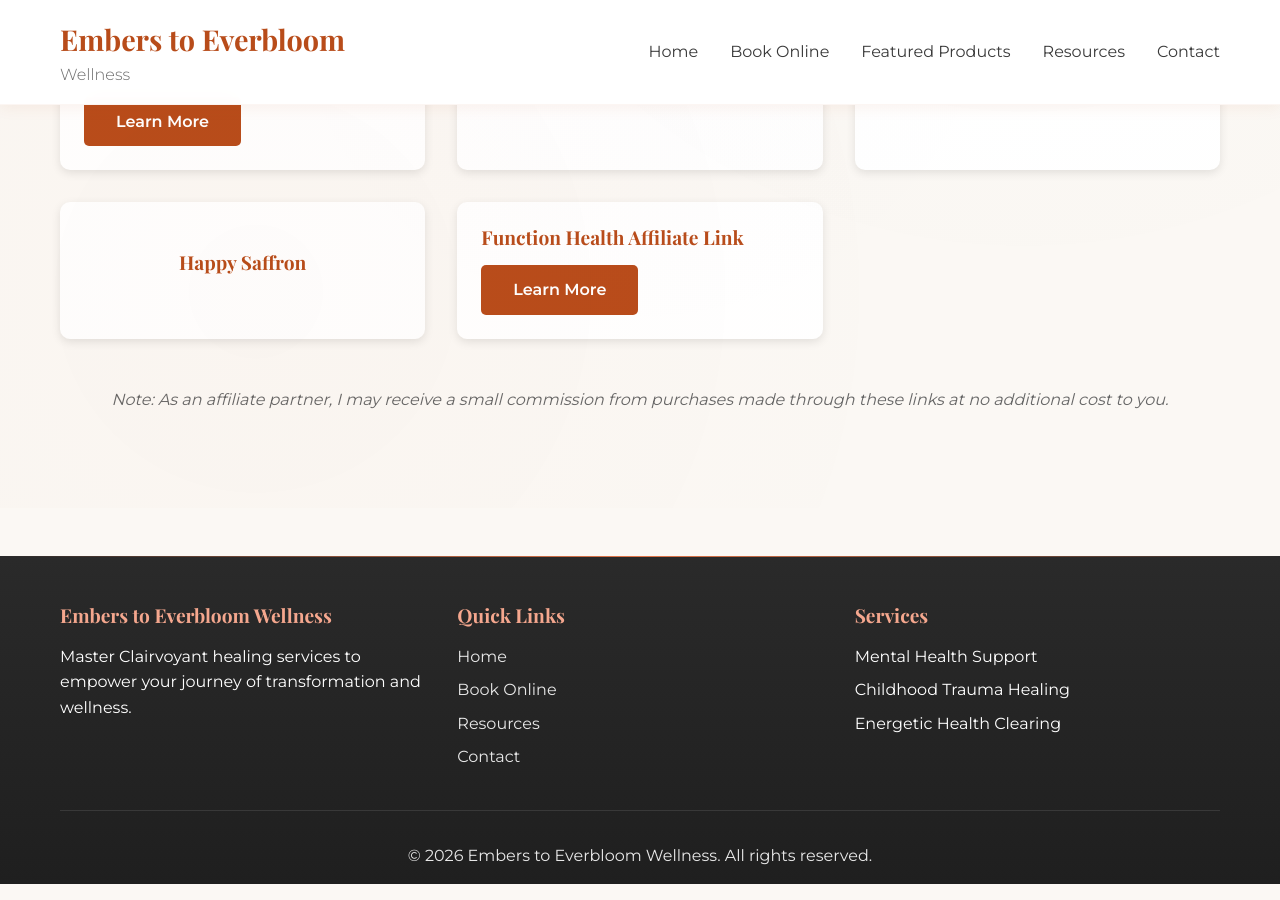
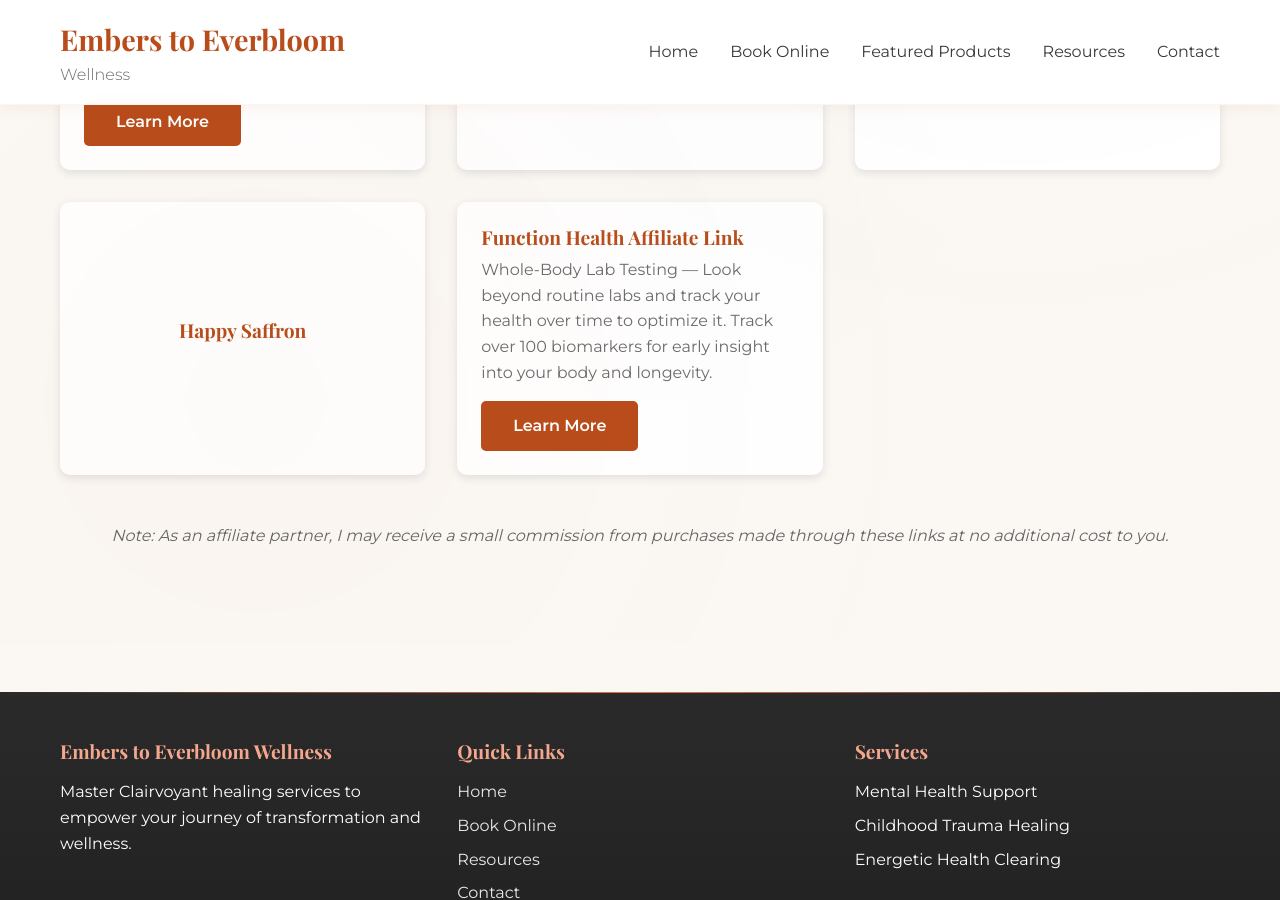
Before and after one commit to emberstoeverbloomwellness/emberstoeverbloomwellness.github.io, a Jekyll site: the page built from featured-products.html, in a window 1280 px wide and 900 px high, scrolled down 679 px. Built offline with Jekyll 4.4.1, drawn with Linux system fonts in a browser that asks for light colours; a script that is not in the unit is left out.

Commit message:
feat(products): Add description for Function Health affiliate link

```diff
--- a/featured-products.html
+++ b/featured-products.html
@@ -37,7 +37,7 @@ title: Featured Products
         <!-- <img src="{{ '/assets/images/products/sage-bundle.jpg' | relative_url }}" alt="Sage Bundle" class="product-image"> -->
         <div class="product-info">
           <h3 class="product-title">Function Health Affiliate Link</h3>
-          <p class="product-description"></p>
+          <p class="product-description">Whole-Body Lab Testing — Look beyond routine labs and track your health over time to optimize it. Track over 100 biomarkers for early insight into your body and longevity.</p>
           <a href="https://my.functionhealth.com/signup?code=CTHIEDE11&_saasquatch=CTHIEDE11&d=FHREF25" class="btn" target="_blank" rel="noopener">Learn More</a>
         </div>
       </div>
```
